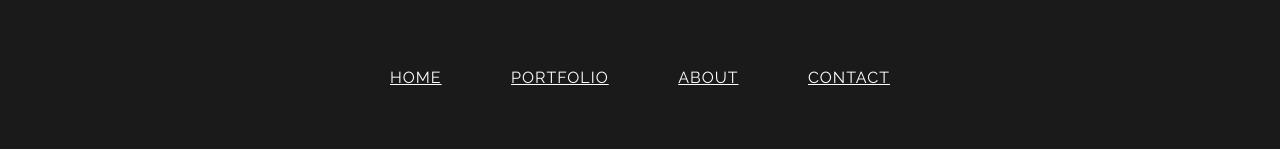
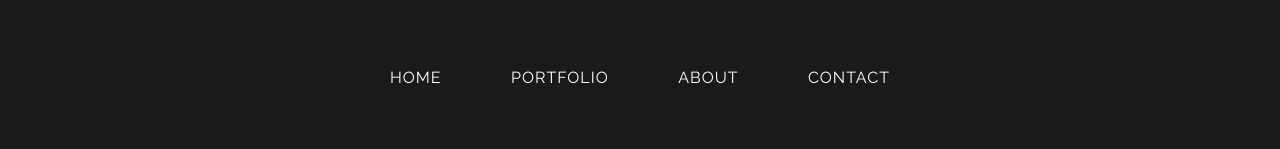
Before and after one commit to davidhk21/my-portfolio, a Next.js app: page /contact_me in a window 1280 px wide. Shown: the part 1858-2007 px from the top of the page. Built offline with nearby package versions, Linux system fonts and the light colour scheme.

Commit message:
update react and next version and fix link styling

```diff
--- a/components/about_components/about_intro.js
+++ b/components/about_components/about_intro.js
@@ -1,13 +1,13 @@
 import React from 'react';
 import Image from 'next/image';
 import styles from '../../styles/About.module.css';
-import { imageUrl } from '../../pages/_app';
+import photo from '../../assets/self-portrait.jpeg';
 
 export default function AboutIntro() {
   return (
     <div className={styles.imageContainer}>
       <Image
-        src={`${imageUrl}/about-background.jpg`}
+        src={photo}
         alt="Picture of the author"
         className={styles.introImage}
         layout="fill"
--- a/components/about_components/fun_facts.js
+++ b/components/about_components/fun_facts.js
@@ -2,7 +2,7 @@ import React from 'react';
 import Image from 'next/image';
 import Fade from 'react-reveal/Fade';
 import styles from '../../styles/About.module.css';
-import { imageUrl } from '../../pages/_app';
+import photo from '../../assets/self-portrait.jpeg';
 
 export default function FunFacts() {
   return (
@@ -10,7 +10,7 @@ export default function FunFacts() {
       <Fade distance="100px" delay={500} left>
         <div className={styles.selfPortraitContainer}>
           <Image
-            src={`${imageUrl}/me.png`}
+            src={photo}
             alt="Picture of the author"
             className={styles.selfPortrait}
           />
--- a/components/footer.js
+++ b/components/footer.js
@@ -8,17 +8,25 @@ export default function Footer() {
     <div className={styles.footerContainer}>
       <h1 className={styles.footerTitle}>Let&apos;s Connect!</h1>
       <div className={styles.linksContainer}>
-        <Link href="/" passHref className={styles.links}>
-          HOME
+        <Link href="/" passHref>
+          <a className={styles.links}>
+            HOME
+          </a>
         </Link>
-        <Link href="/portfolio" passHref className={styles.links}>
-          PORTFOLIO
+        <Link href="/portfolio" passHref>
+          <a className={styles.links}>
+            PORTFOLIO
+          </a>
         </Link>
-        <Link href="/about" passHref className={styles.links}>
-          ABOUT
+        <Link href="/about" passHref>
+          <a className={styles.links}>
+            ABOUT
+          </a>
         </Link>
-        <Link href="/contact_me" passHref className={styles.links}>
-          CONTACT
+        <Link href="/contact_me" passHref>
+          <a className={styles.links}>
+            CONTACT
+          </a>
         </Link>
       </div>
       <p className={styles.copyright}>&copy; 2021 David Kim. All rights reserved.</p>
--- a/components/home_page_components/about_me.js
+++ b/components/home_page_components/about_me.js
@@ -21,8 +21,10 @@ export default function AboutMe() {
           <p className={styles.aboutMeDescText}>Though I&apos;m confident in my knowledge, skills, and abilities, I recognize there&apos;s always more to learn.</p>
         </div>
       </div>
-      <Link href="/about" className={styles.buttonLearnMore}>
-        LEARN MORE
+      <Link href="/about">
+        <a className={styles.buttonLearnMore}>
+          LEARN MORE
+        </a>
       </Link>
     </div>
   );
--- a/components/home_page_components/contact.js
+++ b/components/home_page_components/contact.js
@@ -18,8 +18,10 @@ export default function Contact() {
       <div className={styles.contactTextContainer}>
         <h3 className={styles.contactTitle}>Web Developer</h3>
         <h1 className={styles.contactQuestion}>Need a Front-End/Full Stack Software Engineer or have any questions?</h1>
-        <Link href="/contact_me" className={styles.buttonHelp}>
-          I&apos;M HERE TO HELP YOU
+        <Link href="/contact_me">
+          <a className={styles.buttonHelp}>
+            I&apos;M HERE TO HELP YOU
+          </a>
         </Link>
       </div>
     </div>
--- a/components/home_page_components/projects.js
+++ b/components/home_page_components/projects.js
@@ -55,8 +55,10 @@ export default function Projects() {
           </Card>
         </div>
       </Fade>
-      <Link href="/portfolio" className={styles.buttonSeeProjects}>
-        SEE PROJECTS
+      <Link href="/portfolio">
+        <a className={styles.buttonSeeProjects}>
+          SEE PROJECTS
+        </a>
       </Link>
     </div>
   );
--- a/package.json
+++ b/package.json
@@ -15,12 +15,12 @@
     "@fortawesome/react-fontawesome": "^0.2",
     "axios": "^0.21.1",
     "bootstrap": "^5.0.0",
-    "next": "^14.0.1",
+    "next": "^12.1.2",
     "next-images": "^1.8.5",
     "nodemailer": "^6.4.17",
-    "react": "^18.2.0",
+    "react": "^17.0.2",
     "react-bootstrap": "^2.9.1",
-    "react-dom": "^18.2.0",
+    "react-dom": "^17.0.2",
     "react-reveal": "^1.2.2",
     "validator": "^13.5.2"
   },
--- a/styles/App.module.css
+++ b/styles/App.module.css
@@ -68,6 +68,7 @@
 .links {
   color: white;
   margin: 50px 0;
+  text-decoration: none;
 }
 .links:hover {
   color: #e1a87a;
--- a/styles/Home.module.css
+++ b/styles/Home.module.css
@@ -139,6 +139,7 @@
   color: white;
   padding: 20px;
   margin-top: 100px;
+  text-decoration: none;
 }
 .buttonLearnMore:hover {
   text-decoration: none;
@@ -202,9 +203,9 @@
   color: black;
   padding: 20px;
   margin-top: 100px;
+  text-decoration: none;
 }
 .buttonSeeProjects:hover {
-  text-decoration: none;
   background-color: black;
   color: #e1a87a;
   border-color: black;
@@ -256,6 +257,7 @@
   color: white;
   padding: 20px;
   margin-top: 50px;
+  text-decoration: none;
 }
 .buttonHelp:hover {
   text-decoration: none;
```
Also changed, not shown: components/about_components/more_facts.js (+5 -5 lines), components/about_components/pictures.js (+7 -7 lines), 1 other file (tests, documents, lock files or other folders).
